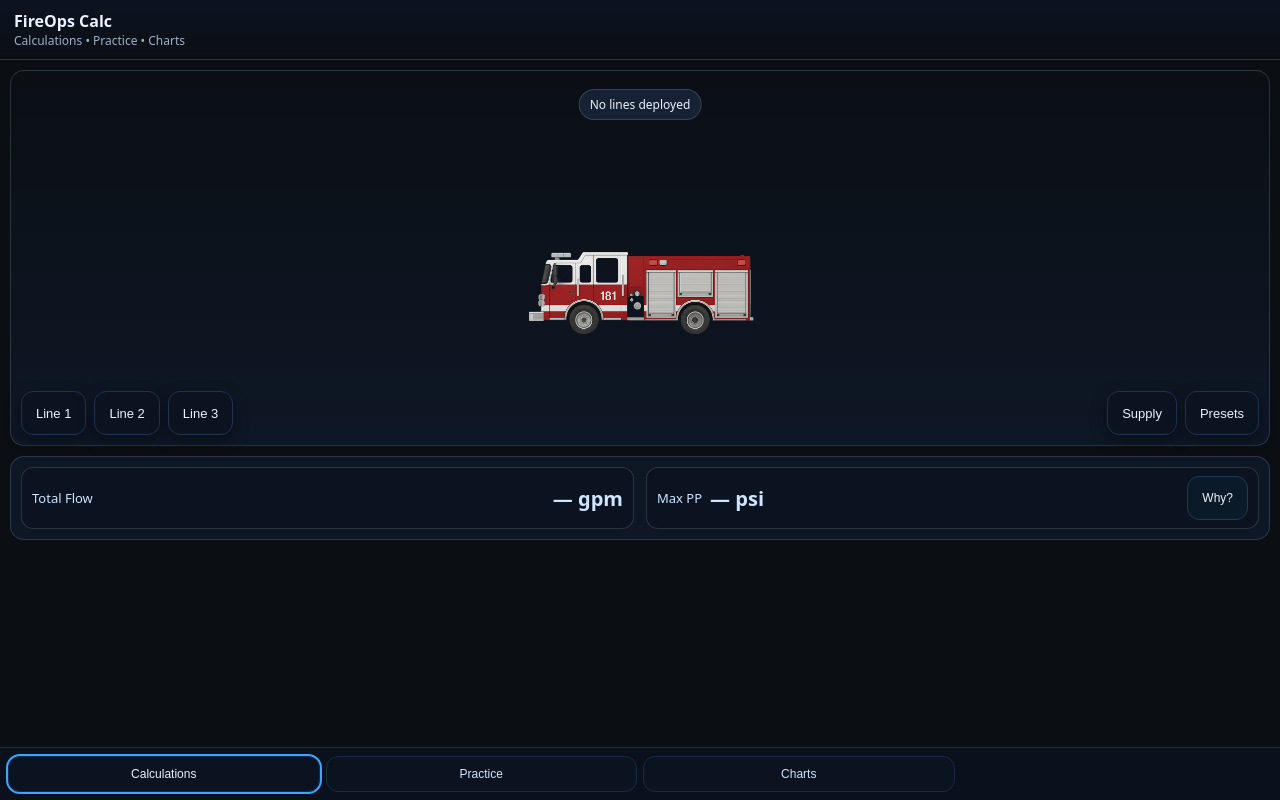
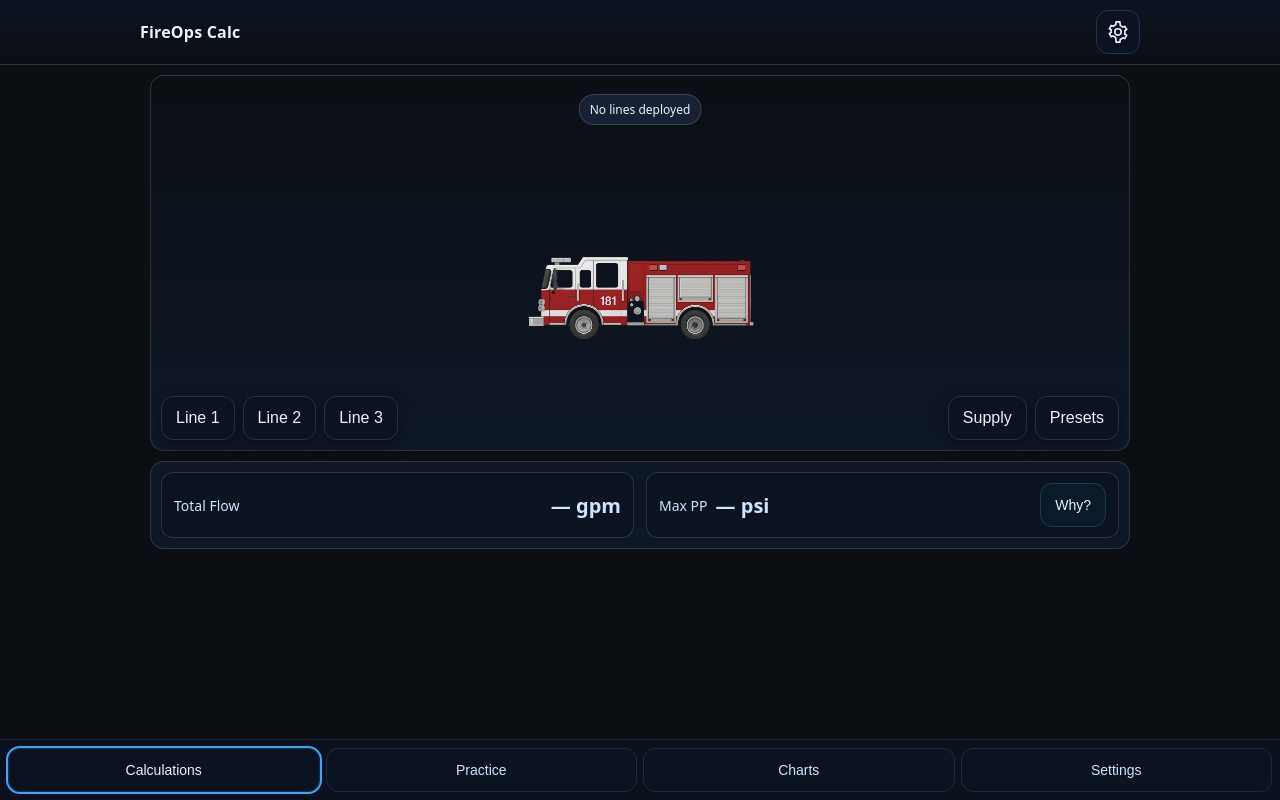
Before and after one commit to EMSCodeSim/pump, a plain HTML site: page index.html in a window 1280 px wide. Drawn offline with Linux system fonts and the light colour scheme; files whose address does not match are found by name.

Commit message:
Update index.html

```diff
--- a/index.html
+++ b/index.html
@@ -3,7 +3,7 @@
 <head>
   <meta charset="utf-8"/>
   <meta name="viewport" content="width=device-width, initial-scale=1, viewport-fit=cover"/>
-  <title>FireOps SIM</title>
+  <title>FireOps Calc</title>
   <link rel="preload" href="/js/store.js" as="script" type="module">
   <style>
     :root{
@@ -16,11 +16,36 @@
     }
     *{box-sizing:border-box}
     html,body{margin:0;background:var(--bg);color:var(--ink);font-family:system-ui,Segoe UI,Inter,Arial,sans-serif}
-    header{position:sticky;top:0;z-index:10;padding:10px 14px;background:linear-gradient(180deg,#0c1320,#0b0f14);border-bottom:1px solid var(--edge)}
-    .title{font-weight:700}
-    .sub{font-size:12px;color:#9fb0c8}
 
-    main{padding:10px;padding-bottom:84px}
+    /* ===== Header banner (logo left, settings cog right) ===== */
+    header{
+      position:sticky; top:0; z-index:100;
+      padding:10px 14px calc(10px + env(safe-area-inset-top));
+      background:linear-gradient(180deg,#0c1320,#0b0f14);
+      border-bottom:1px solid var(--edge);
+    }
+    .hdr{
+      display:flex; align-items:center; justify-content:space-between; gap:12px; flex-wrap:nowrap;
+      max-width:1000px; margin:0 auto;
+    }
+    .brand{display:flex; align-items:center; gap:10px; min-width:0}
+    .brand img{
+      height:28px; width:auto; display:block; object-fit:contain;
+      filter: drop-shadow(0 1px 1px rgba(0,0,0,.4));
+    }
+    .brandName{
+      font-weight:800; letter-spacing:.2px; white-space:nowrap; overflow:hidden; text-overflow:ellipsis;
+    }
+    .hdrBtns{display:flex; align-items:center; gap:8px}
+    .iconBtn{
+      appearance:none; border:1px solid var(--btnEdge); background:var(--btn);
+      color:var(--ink); border-radius:12px; padding:10px; min-width:44px; min-height:44px;
+      display:inline-flex; align-items:center; justify-content:center; cursor:pointer;
+    }
+    .iconBtn:focus-visible{outline:3px solid rgba(110,203,255,.85); outline-offset:2px}
+
+    /* ===== Page layout ===== */
+    main{padding:10px; padding-bottom:96px; max-width:1000px; margin:0 auto}
     .stack{display:flex;flex-direction:column;gap:10px}
     .card{background:#0e1726;border:1px solid var(--edge);border-radius:14px;padding:10px}
 
@@ -33,7 +58,8 @@
     .linebar{position:absolute;left:0;right:0;bottom:8px;display:flex;justify-content:center;gap:6px;z-index:3;padding:0 8px}
     .linebtn,.supplybtn,.presetsbtn{
       background:var(--btn);border:1px solid var(--btnEdge);color:#eaf2ff;border-radius:10px;
-      padding:8px 10px;font-size:13px;cursor:pointer;box-shadow:0 6px 16px rgba(0,0,0,.35);white-space:nowrap
+      padding:10px 12px;font-size:16px; /* 16px to prevent iOS zoom */
+      cursor:pointer;box-shadow:0 6px 16px rgba(0,0,0,.35);white-space:nowrap; min-height:44px
     }
     .linebtn.active{outline:2px solid var(--accent)}
 
@@ -50,10 +76,10 @@
 
     /* KPIs + math */
     .kpis{display:flex;gap:8px;flex-wrap:wrap}
-    .kpi{background:#0b1320;border:1px solid var(--edge);border-radius:12px;padding:8px 10px;font-size:13px;color:#cfe4ff;flex:1;min-width:140px;display:flex;align-items:center;justify-content:space-between;gap:8px}
-    .kpi b{font-size:18px}
-    .whyBtn{margin-left:auto;background:#0b1a29;border:1px solid #1f3a57;color:#eaf2ff;border-radius:999px;padding:6px 9px;font-size:12px;cursor:pointer}
-    .whyBtn:active{transform:translateY(1px)}
+    .kpi{background:#0b1320;border:1px solid var(--edge);border-radius:12px;padding:10px 12px;font-size:14px;color:#cfe4ff;flex:1;min-width:160px;display:flex;align-items:center;justify-content:space-between;gap:8px}
+    .kpi b{font-size:20px}
+    .whyBtn{margin-left:auto;background:#0b1a29;border:1px solid #1f3a57;color:#eaf2ff;border-radius:999px;padding:8px 10px;font-size:14px;cursor:pointer; min-height:44px}
+    .whyBtn:focus-visible{outline:3px solid rgba(110,203,255,.85); outline-offset:2px}
     #PDP.orange{color:var(--warn)}
     #PDP.red{color:var(--alert)}
 
@@ -99,9 +125,10 @@
       padding-bottom:calc(8px + env(safe-area-inset-bottom));
     }
     .navbtn{
-      background:#0b1320;border:1px solid var(--navEdge);border-radius:12px;color:#cfe4ff;padding:10px 8px;font-size:12px;text-align:center;cursor:pointer
+      background:#0b1320;border:1px solid var(--navEdge);border-radius:12px;color:#cfe4ff;padding:12px 10px;font-size:14px;text-align:center;cursor:pointer; min-height:44px
     }
     .navbtn.active{outline:2px solid var(--accent); color:#eaf2ff}
+
     .status{font-size:13px;color:#cfe4ff;margin-top:6px}
     .ok{color:var(--ok)} .warn{color:var(--warn)} .alert{color:var(--alert)}
     table{width:100%;border-collapse:collapse}
@@ -112,8 +139,23 @@
 </head>
 <body>
   <header>
-    <div class="title">FireOps Calc</div>
-    <div class="sub">Calculations • Practice • Charts</div>
+    <div class="hdr">
+      <div class="brand">
+        <!-- Replace src with your final logo asset path -->
+        <img src="/assets/logo-fireops-calc.svg" alt="FireOps Calc logo"
+             onerror="this.style.display='none'; this.nextElementSibling.style.display='inline-block'">
+        <div class="brandName" style="display:none">FireOps Calc</div>
+      </div>
+      <div class="hdrBtns">
+        <button class="iconBtn" id="settingsBtn" aria-label="Open Settings" title="Settings">
+          <!-- inline cog icon (accessible) -->
+          <svg width="22" height="22" viewBox="0 0 24 24" fill="none" aria-hidden="true">
+            <path d="M12 15.5a3.5 3.5 0 1 0 0-7 3.5 3.5 0 0 0 0 7Z" stroke="currentColor" stroke-width="1.8"/>
+            <path d="M19.4 13.5a7.6 7.6 0 0 0 .06-3l2-1.2-2-3.4-2.2.8a7.7 7.7 0 0 0-2.6-1.5L14 1h-4l-.6 3.2a7.7 7.7 0 0 0-2.6 1.5l-2.2-.8-2 3.4 2 1.2a7.6 7.6 0 0 0 0 3l-2 1.2 2 3.4 2.2-.8a7.7 7.7 0 0 0 2.6 1.5L10 23h4l.6-3.2a7.7 7.7 0 0 0 2.6-1.5l2.2.8 2-3.4-2-1.2Z" stroke="currentColor" stroke-width="1.8"/>
+          </svg>
+        </button>
+      </div>
+    </div>
   </header>
 
   <main id="app"></main>
@@ -122,9 +164,32 @@
     <button class="navbtn active" data-view="calc">Calculations</button>
     <button class="navbtn" data-view="practice">Practice</button>
     <button class="navbtn" data-view="charts">Charts</button>
-
+    <button class="navbtn" data-view="settings">Settings</button>
   </nav>
 
+  <!-- App router -->
   <script type="module" src="/js/app.js"></script>
+
+  <!-- Minimal nav wiring so the cog works even if app.js doesn't bind header -->
+  <script>
+    (function(){
+      const navTo = (view) => {
+        if (window.loadView) { window.loadView(view); return; }
+        if (window.navigate) { window.navigate(view); return; }
+        // Fallback: set hash and dispatch a custom event many routers listen for
+        if (view) location.hash = '#' + view;
+        window.dispatchEvent(new CustomEvent('nav:'+view));
+      };
+      document.getElementById('settingsBtn')?.addEventListener('click', () => navTo('settings'));
+      // Bottom nav (in case app.js doesn’t attach)
+      document.querySelectorAll('.bottom-nav .navbtn').forEach(btn=>{
+        btn.addEventListener('click', ()=>{
+          document.querySelectorAll('.bottom-nav .navbtn').forEach(b=>b.classList.remove('active'));
+          btn.classList.add('active');
+          navTo(btn.dataset.view);
+        });
+      });
+    })();
+  </script>
 </body>
 </html>
```
